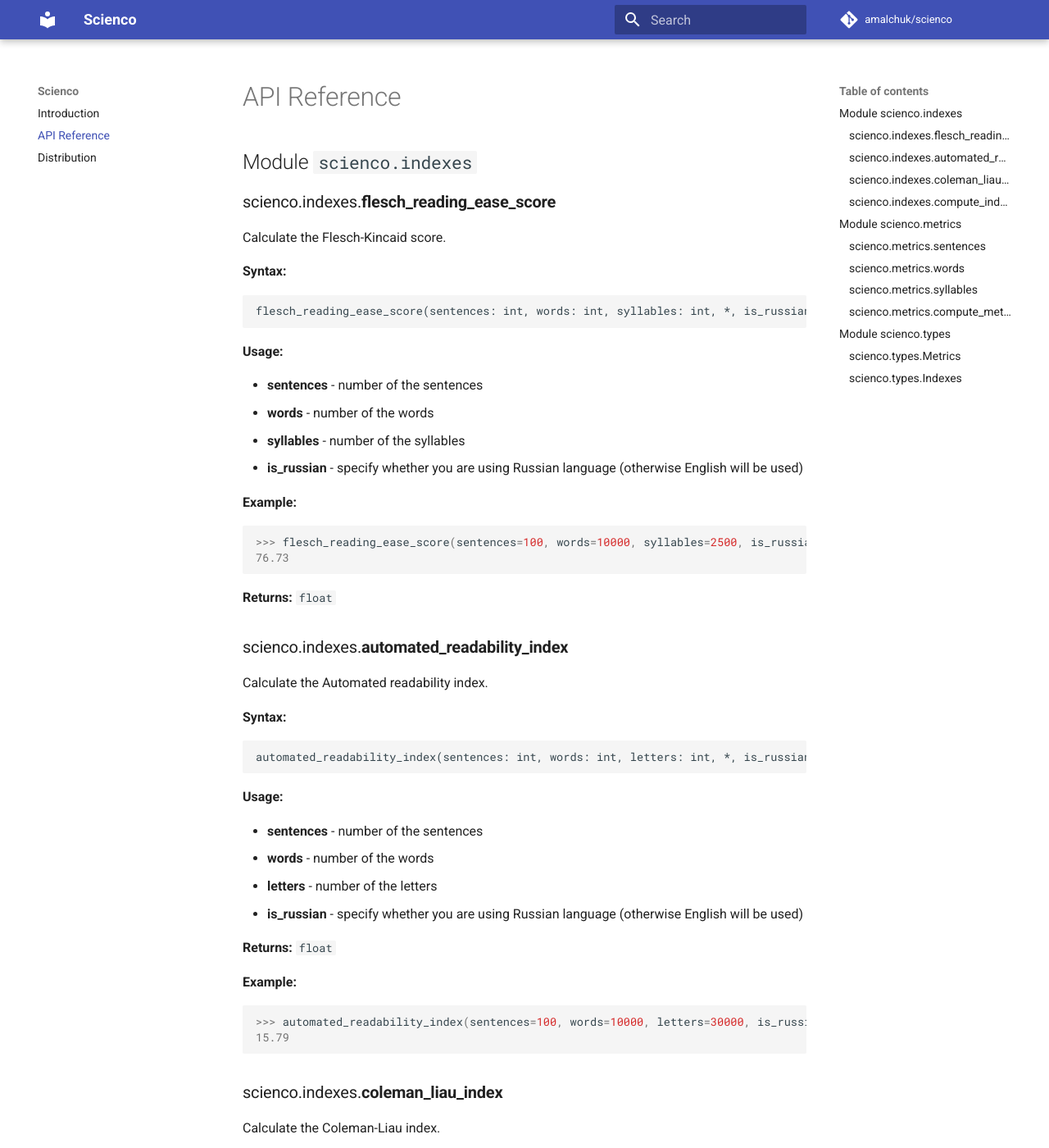
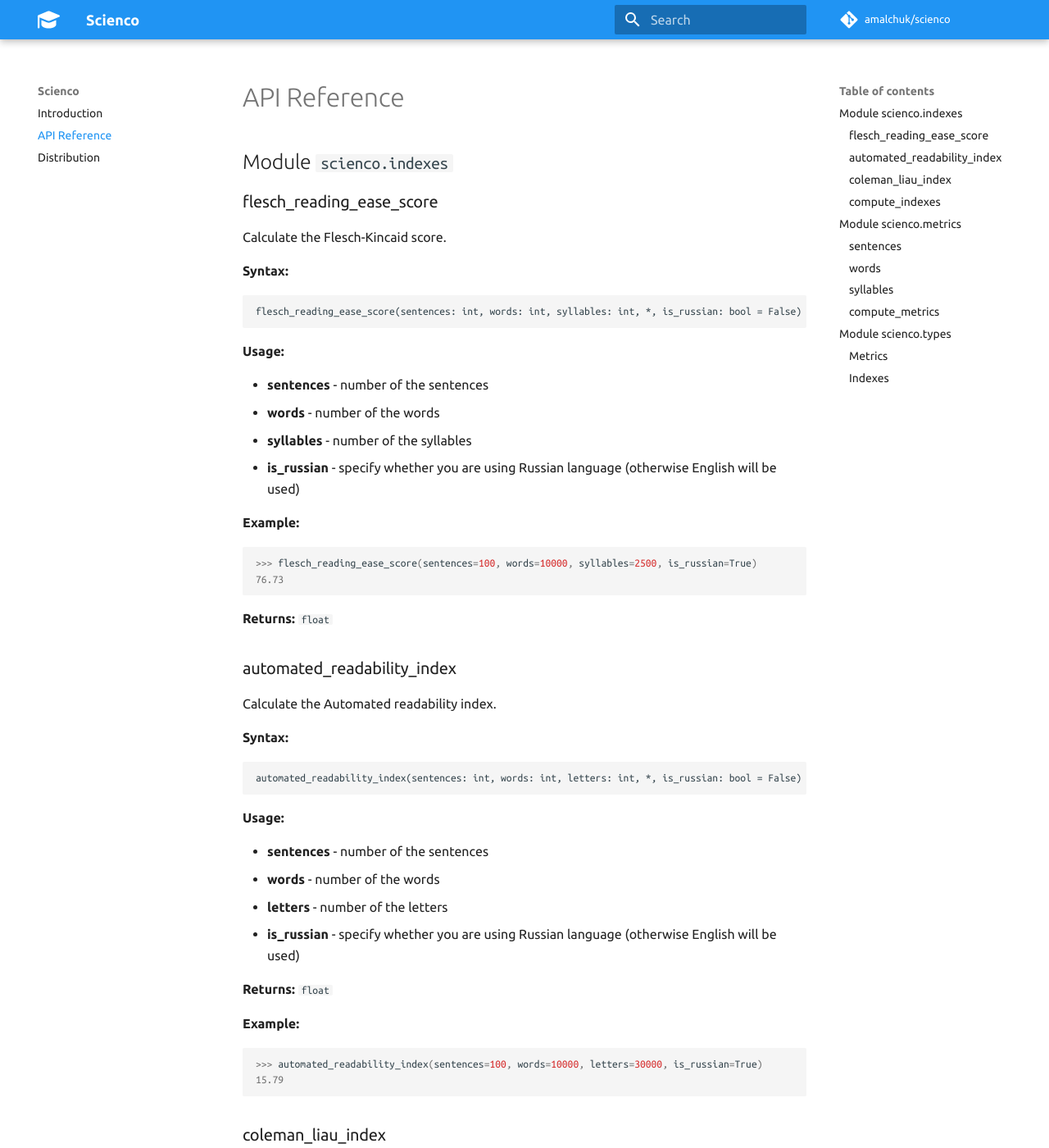
Before and after one commit to amalchuk/scienco, an MkDocs documentation site: the page built from docs/api_reference.md, in a window 1280 px wide and 1400 px high. Shown: the whole window at 82% size. Built offline with MkDocs 1.6.1 and Material for MkDocs 9.7.7, drawn with Linux system fonts in a browser that asks for light colours; comment, search, counter and statistics services are not loaded; some of the changed text lies outside the part shown.

Commit message:
Mon, 07 Sep 2020 14:51:29 +0000

````diff
--- a/docs/api_reference.md
+++ b/docs/api_reference.md
@@ -3,7 +3,7 @@ API Reference
 
 Module `scienco.indexes`
 ------------------------
-### scienco.indexes.**flesch_reading_ease_score**
+### flesch_reading_ease_score
 
 Calculate the Flesch-Kincaid score.
 
@@ -27,7 +27,7 @@ flesch_reading_ease_score(sentences: int, words: int, syllables: int, *, is_russ
 
 **Returns:** `float`
 
-### scienco.indexes.**automated_readability_index**
+### automated_readability_index
 
 Calculate the Automated readability index.
 
@@ -51,7 +51,7 @@ automated_readability_index(sentences: int, words: int, letters: int, *, is_russ
 15.79
 ```
 
-### scienco.indexes.**coleman_liau_index**
+### coleman_liau_index
 
 Calculate the Coleman-Liau index.
 
@@ -75,7 +75,7 @@ coleman_liau_index(sentences: int, words: int, letters: int, *, is_russian: bool
 1.54
 ```
 
-### scienco.indexes.**compute_indexes**
+### compute_indexes
 
 Calculate the readability indexes.
 
@@ -92,7 +92,7 @@ compute_indexes(sentences: int, words: int, letters: int, syllables: int, *, is_
 - **syllables** - number of the syllables
 - **is_russian** - specify whether you are using Russian language (otherwise English will be used)
 
-**Returns:** [`Indexes`](#sciencotypesindexes)
+**Returns:** [`Indexes`](#indexes)
 
 **Example:**
 ```pycon
@@ -102,7 +102,7 @@ Indexes(flesch_reading_ease_score=84.19, automated_readability_index=42.7, colem
 
 Module `scienco.metrics`
 ------------------------
-### scienco.metrics.**sentences**
+### sentences
 
 Tokenize a paragraph into sentences.
 
@@ -117,7 +117,7 @@ sentences(string: str)
 
 **Returns:** [`Iterator[str]`][iterator]
 
-### scienco.metrics.**words**
+### words
 
 Tokenize a sentence into words.
 
@@ -132,7 +132,7 @@ words(string: str)
 
 **Returns:** [`Iterator[str]`][iterator]
 
-### scienco.metrics.**syllables**
+### syllables
 
 Return the number of syllables in a word.
 
@@ -147,7 +147,7 @@ syllables(string: str)
 
 **Returns:** `int`
 
-### scienco.metrics.**compute_metrics**
+### compute_metrics
 
 Calculate the metrics.
 
@@ -160,11 +160,11 @@ compute_metrics(string: str)
 
 - **string** - document text
 
-**Returns:** [`Metrics`](#sciencotypesmetrics)
+**Returns:** [`Metrics`](#metrics)
 
 Module `scienco.types`
 ----------------------
-### scienco.types.**Metrics**
+### Metrics
 
 The [`namedtuple`][namedtuple] object with specified fields.
 
@@ -178,7 +178,7 @@ class Metrics(NamedTuple):
     syllables: int
 ```
 
-### scienco.types.**Indexes**
+### Indexes
 
 The [`namedtuple`][namedtuple] object with specified fields.
 
--- a/mkdocs.yml
+++ b/mkdocs.yml
@@ -6,6 +6,14 @@ site_url: https://amalchuk.gitlab.io/scienco
 site_dir: public
 theme:
   name: material
+  palette:
+    primary: blue
+    accent: blue
+  font:
+    text: Ubuntu
+    code: Ubuntu Mono
+  icon:
+    logo: fontawesome/solid/graduation-cap
 
 repo_name: amalchuk/scienco
 repo_url: https://gitlab.com/amalchuk/scienco
````
Also changed, not shown: .gitlab-ci.yml (+0 -9 lines), README.md (+2 -0 lines), docs/index.md (+4 -3 lines), requirements-dev.txt (+7 -241 lines).
